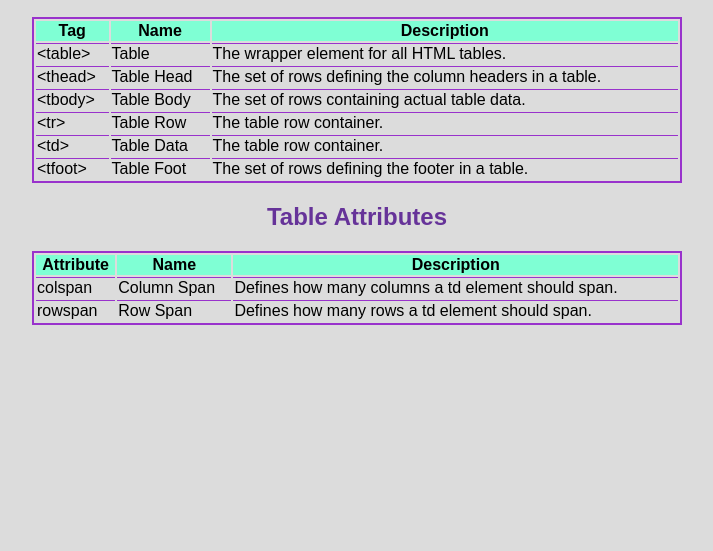
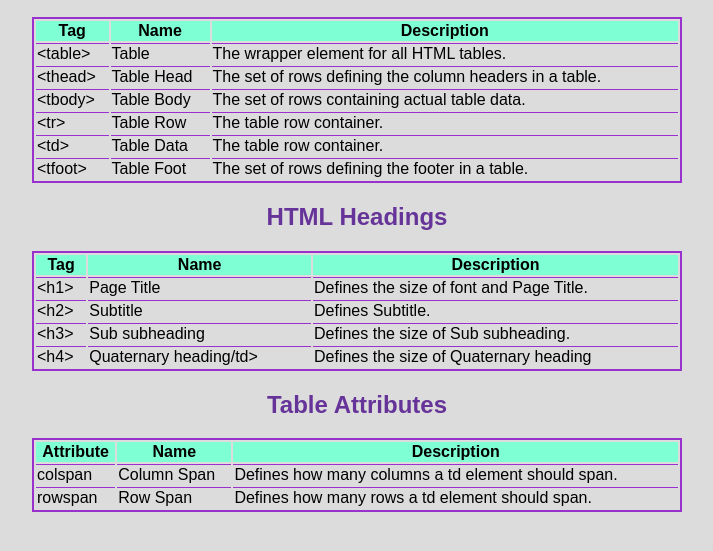
Before and after one commit to 80Duce/html-css-cheatsheet, a plain HTML site: page index.html in a window 1280 px wide. Shown: the part 111-662 px from the top of the page, without its empty margins (283-996 px from the left). Drawn offline with Linux system fonts and the light colour scheme.

Commit message:
second commit

```diff
--- a/index.html
+++ b/index.html
@@ -45,6 +45,38 @@
         </tr>
       </tbody>
     </table>
+      <h2>HTML Headings</h2>
+    <table>
+      <thead>
+        <th>Tag</th>
+        <th>Name</th>
+        <th>Description</th>
+      </thead>
+      <tbody>
+        <tr>
+            <td><span class="code">&lt;h1&gt;</span></td>
+            <td>Page Title</td>
+            <td>Defines the size of font and Page Title.</td>
+          </tr>
+        <tr>
+          <td><span class="code">&lt;h2&gt;</span></td>
+          <td>Subtitle</td>
+          <td>Defines Subtitle.</td>
+        </tr>
+          <tr>
+            <td><span class="code">&lt;h3&gt;</span></td>
+            <td>Sub subheading</td>
+            <td>Defines the size of Sub subheading.</td>
+          </tr>
+        <tr>
+          <td><span class="code">&lt;h4&gt;</span></td>
+          <td>Quaternary heading/td>
+          <td>Defines the size of Quaternary heading</td>
+        </tr>
+      </tbody>
+    </table>
+  </body>
+
 
     <h2>Table Attributes</h2>
     <table>
@@ -64,7 +96,7 @@
           <td>Row Span</td>
           <td>Defines how many rows a td element should span.</td>
         </tr>
+
       </tbody>
     </table>
-  </body>
 </html>
```
